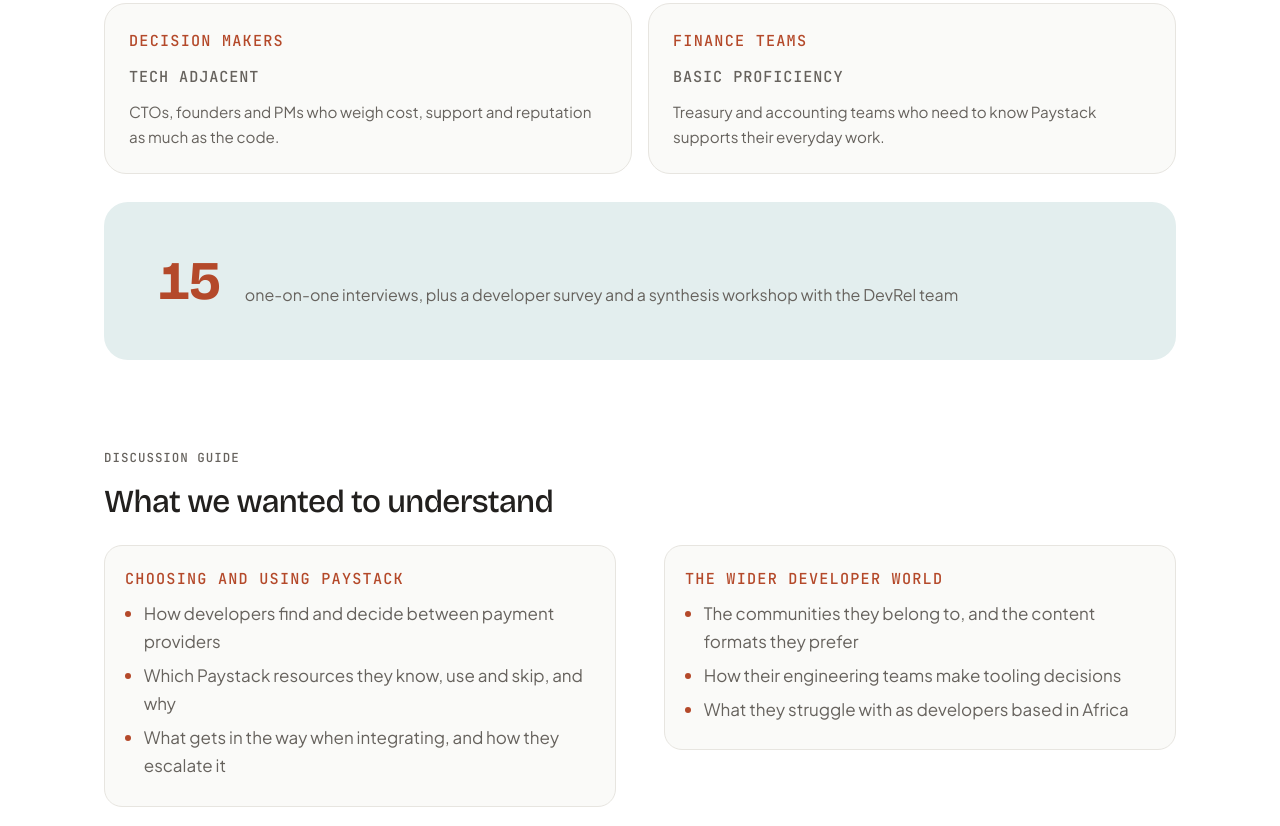
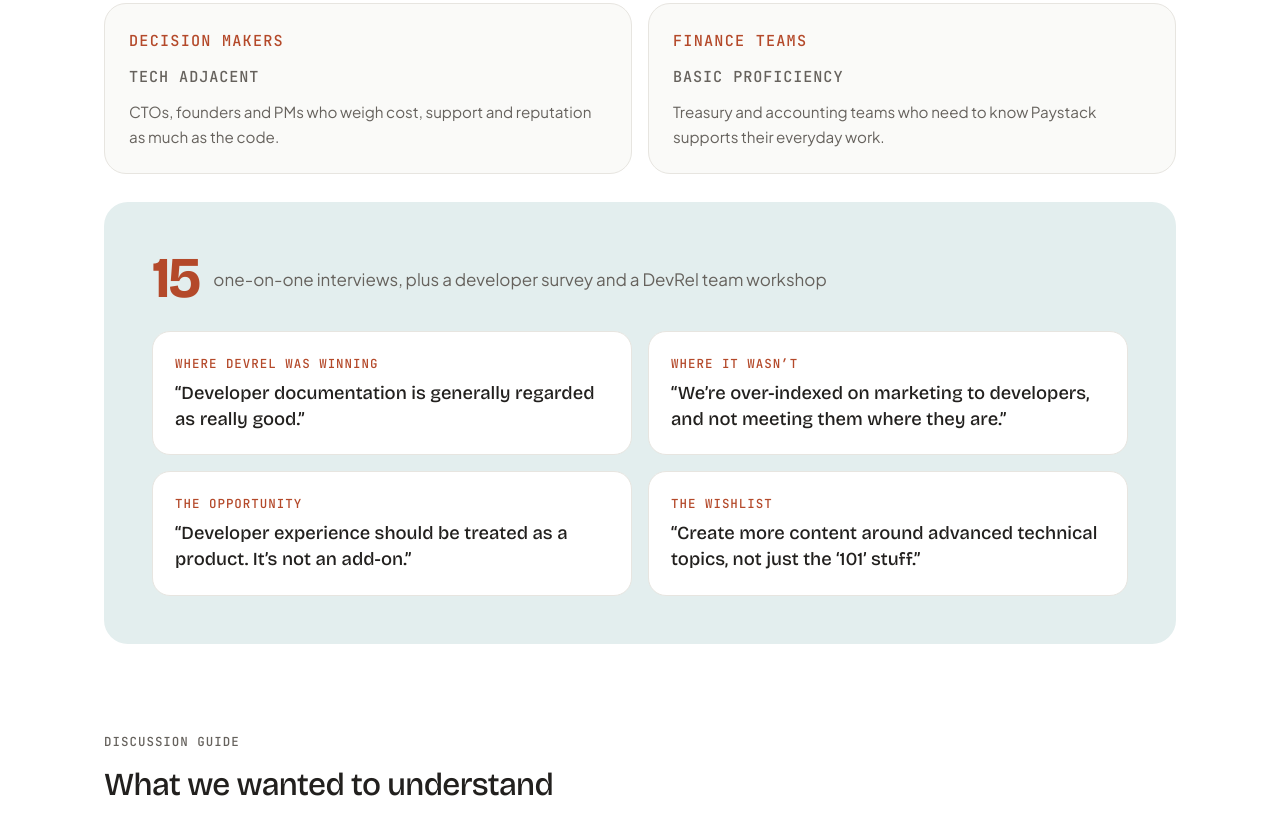
Before and after one commit to elijahmbaru/sharon_portfolio, a plain HTML site: page devrel-research.html in a window 1280 px wide. Shown: the part 2875-3701 px from the top of the page. Drawn offline with nearby package versions, Linux system fonts and the light colour scheme.

Commit message:
Update portfolio website

```diff
--- a/devrel-research.html
+++ b/devrel-research.html
@@ -140,19 +140,19 @@ figure { margin: 0; }
 figcaption { font-size: 0.88rem; color: var(--muted); margin-top: 12px; }
 
 /* Stats */
-.stats { display: grid; grid-template-columns: minmax(0, 1fr); gap: 16px; }
-.stat { background: var(--bg); border-radius: 18px; padding: 22px 26px; border: 1px solid var(--line); min-width: 0; display: flex; align-items: center; gap: 12px 26px; flex-wrap: wrap; }
-.stat b { flex: 0 0 clamp(7.5rem, 17vw, 11rem); }
-.stat b { display: block; font-family: var(--display); font-size: clamp(2.4rem, 5vw, 3.4rem); line-height: 1; letter-spacing: -0.04em; color: var(--primary); font-variant-numeric: tabular-nums; }
-.stat.solo { background: transparent; border: 0; padding: 4px 6px; align-items: flex-end; }
-.stat.solo b { flex: 0 0 auto; min-width: 0; }
-.stat span { display: block; flex: 1 1 240px; min-width: 0; margin-top: 0; color: var(--muted); font-size: 1rem; }
+.voices-head .count { display: flex; align-items: center; gap: 14px; flex-wrap: nowrap; margin: 0 0 24px; }
+.voices-head .count b { font-family: var(--display); font-size: clamp(2.6rem, 6vw, 3.6rem); line-height: 1; letter-spacing: -0.04em; color: var(--primary); }
+.voices-head .count span { color: var(--muted); min-width: 0; }
+.voices-grid { display: grid; grid-template-columns: repeat(2, minmax(0, 1fr)); gap: 16px; }
+.voice { margin: 0; background: var(--bg); border: 1px solid var(--line); border-radius: 18px; padding: 22px; min-width: 0; }
+.voice .label { color: var(--primary); }
+.voice blockquote { margin: 0; font-family: var(--display); font-size: 1.15rem; line-height: 1.4; }
+@media (max-width: 640px) { .voices-grid { grid-template-columns: 1fr; } }
 .split { display: flex; height: 14px; border-radius: 999px; overflow: hidden; margin-top: 22px; }
 .split i:first-child { width: 20%; background: var(--secondary); }
 .split i:last-child { width: 80%; background: var(--primary); }
 .split-legend { display: flex; justify-content: space-between; gap: 12px; flex-wrap: wrap; margin-top: 10px; font-size: 0.92rem; color: var(--muted); }
 .split-legend b { color: var(--fg); }
-@media (max-width: 640px) { .stats { grid-template-columns: 1fr; } }
 
 /* Platform diagram */
 .flow3 { display: grid; grid-template-columns: 1fr auto 1fr auto 1fr; align-items: center; gap: 12px; }
@@ -407,9 +407,15 @@ footer .wrap { padding-block: 24px 32px; color: var(--muted); font-size: 0.9rem;
       <div class="role-card"><p class="label">Decision makers</p><p class="sub">Tech adjacent</p><p>CTOs, founders and PMs who weigh cost, support and reputation as much as the code.</p></div>
       <div class="role-card"><p class="label">Finance teams</p><p class="sub">Basic proficiency</p><p>Treasury and accounting teams who need to know Paystack supports their everyday work.</p></div>
     </div>
-    <div class="panel teal" style="margin-top: 28px">
-      <div class="stats">
-        <div class="stat solo"><b>15</b><span>one-on-one interviews, plus a developer survey and a synthesis workshop with the DevRel team</span></div>
+    <div class="panel teal voices">
+      <div class="voices-head">
+        <p class="count"><b>15</b><span>one-on-one interviews, plus a developer survey and a DevRel team workshop</span></p>
+      </div>
+      <div class="voices-grid">
+        <figure class="voice"><p class="label">Where DevRel was winning</p><blockquote>“Developer documentation is generally regarded as really good.”</blockquote></figure>
+        <figure class="voice"><p class="label">Where it wasn’t</p><blockquote>“We’re over-indexed on marketing to developers, and not meeting them where they are.”</blockquote></figure>
+        <figure class="voice"><p class="label">The opportunity</p><blockquote>“Developer experience should be treated as a product. It’s not an add-on.”</blockquote></figure>
+        <figure class="voice"><p class="label">The wishlist</p><blockquote>“Create more content around advanced technical topics, not just the ‘101’ stuff.”</blockquote></figure>
       </div>
     </div>
   </section>
@@ -480,7 +486,7 @@ footer .wrap { padding-block: 24px 32px; color: var(--muted); font-size: 0.9rem;
     <div class="text">
       <p class="label">Synthesis</p>
       <h2>From interviews to archetypes, checked against the survey</h2>
-      <p>We built three personas from the interviews and validated them with the survey data. Nearly half of respondents had up to three years’ experience, so the junior developer needed as much attention as the CTO. With the DevRel team, we then mapped where DevRel was winning, where it wasn’t, and the opportunities in between.</p>
+      <p>We built three personas from the interviews and validated them with the survey data. Many respondents were early in their careers, so the junior developer needed as much attention as the CTO. With the DevRel team, we then mapped where DevRel was winning, where it wasn’t, and the opportunities in between.</p>
     </div>
   </section>
 
```
